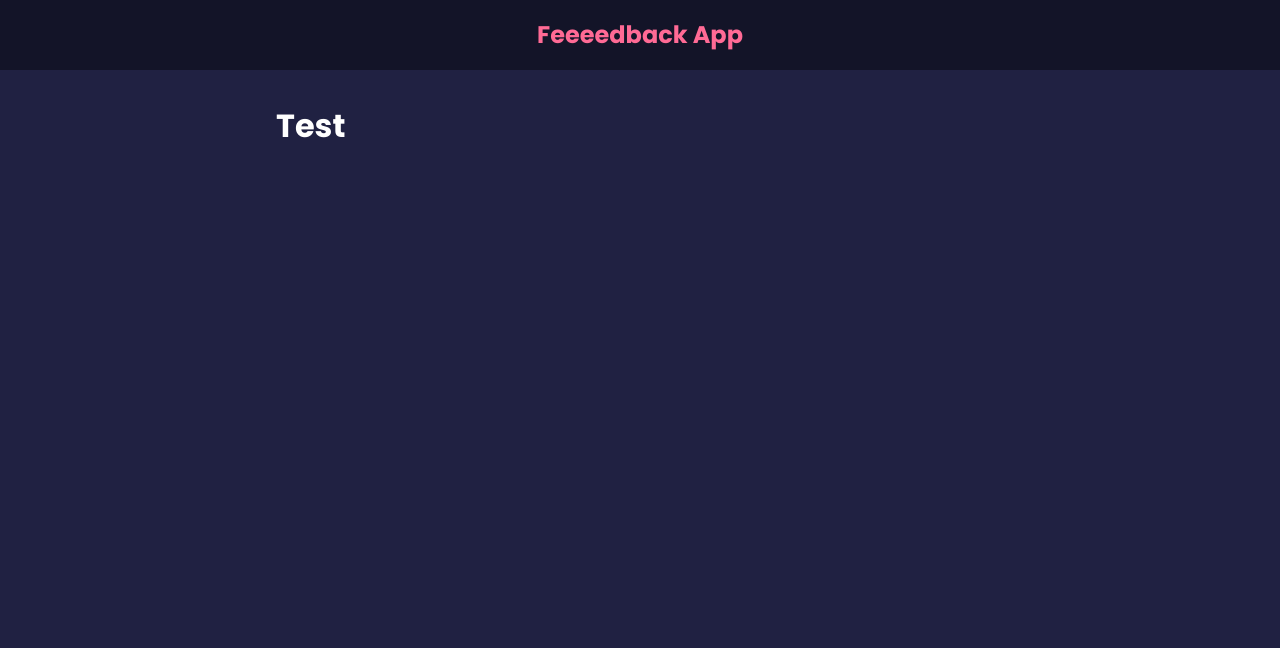
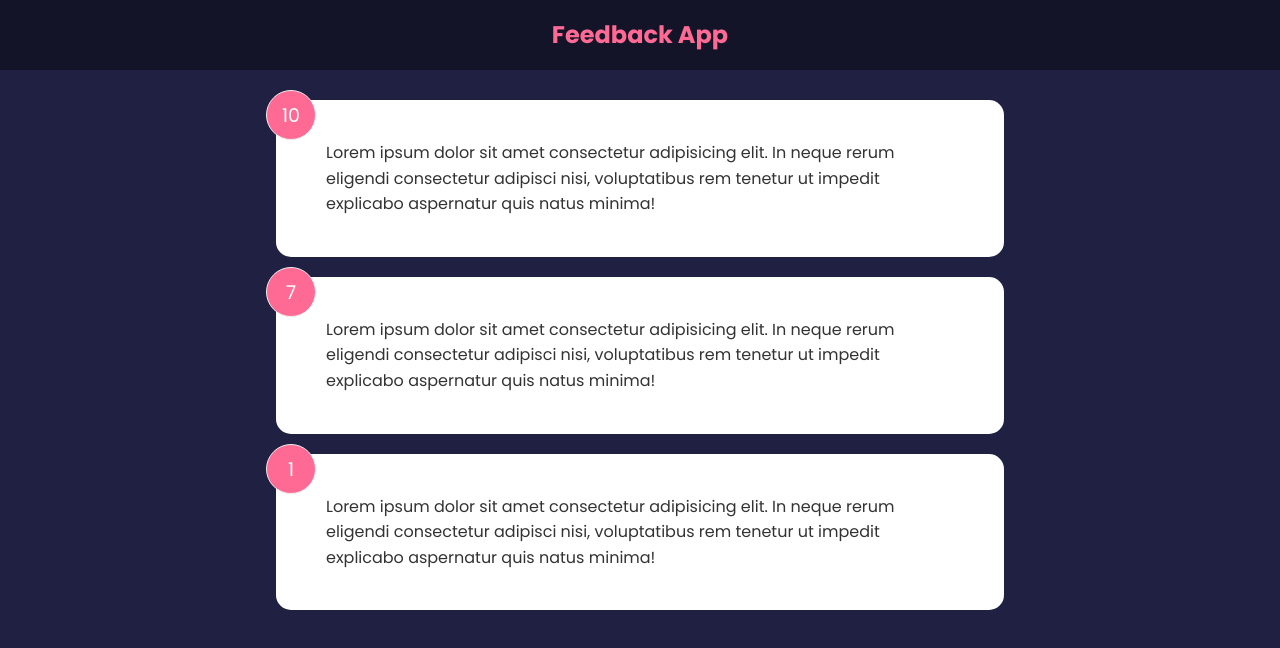
Before and after one commit to guus-frenken/feedback-app, a React (Create React App) app: page / in a window 1280 px wide. Shown: the top 648 px of the page. Built offline with nearby package versions, Linux system fonts and the light colour scheme; the HTML template or start-up script is replaced by a standard one.

Commit message:
Display hardcoded feedback items

```diff
--- a/src/App.js
+++ b/src/App.js
@@ -1,11 +1,16 @@
+import {useState} from 'react';
 import Header from './components/Header';
+import FeedbackList from './components/FeedbackList';
+import FeedbackData from './data/FeedbackData';
 
 function App() {
+  const [feedback, setFeedback] = useState(FeedbackData);
+
   return (
     <>
-      <Header title='Feeeedback App' />
+      <Header title='Feedback App' />
       <div className='container'>
-        <h1>Test</h1>
+        <FeedbackList feedback={feedback} />
       </div>
     </>
   );
--- /dev/null
+++ b/src/components/FeedbackItem.jsx
@@ -0,0 +1,10 @@
+function FeedbackItem({item}) {
+  return (
+    <div className='card'>
+      <div className='num-display'>{item.rating}</div>
+      <div className='text-display'>{item.text}</div>
+    </div>
+  );
+}
+
+export default FeedbackItem;
--- /dev/null
+++ b/src/components/FeedbackList.jsx
@@ -0,0 +1,18 @@
+import React from 'react';
+import FeedbackItem from './FeedbackItem';
+
+function FeedbackList({feedback}) {
+  if (!feedback || feedback.length === 0) {
+    return <p>No feedback yet</p>;
+  }
+
+  return (
+    <div className='feedback-list'>
+      {feedback.map((item) => (
+        <FeedbackItem key={item.id} item={item} />
+      ))}
+    </div>
+  );
+}
+
+export default FeedbackList;
--- /dev/null
+++ b/src/data/FeedbackData.js
@@ -0,0 +1,19 @@
+const FeedbackData = [
+  {
+    id: 1,
+    rating: 10,
+    text: 'Lorem ipsum dolor sit amet consectetur adipisicing elit. In neque rerum eligendi consectetur adipisci nisi, voluptatibus rem tenetur ut impedit explicabo aspernatur quis natus minima!',
+  },
+  {
+    id: 2,
+    rating: 7,
+    text: 'Lorem ipsum dolor sit amet consectetur adipisicing elit. In neque rerum eligendi consectetur adipisci nisi, voluptatibus rem tenetur ut impedit explicabo aspernatur quis natus minima!',
+  },
+  {
+    id: 3,
+    rating: 1,
+    text: 'Lorem ipsum dolor sit amet consectetur adipisicing elit. In neque rerum eligendi consectetur adipisci nisi, voluptatibus rem tenetur ut impedit explicabo aspernatur quis natus minima!',
+  },
+];
+
+export default FeedbackData;
```
